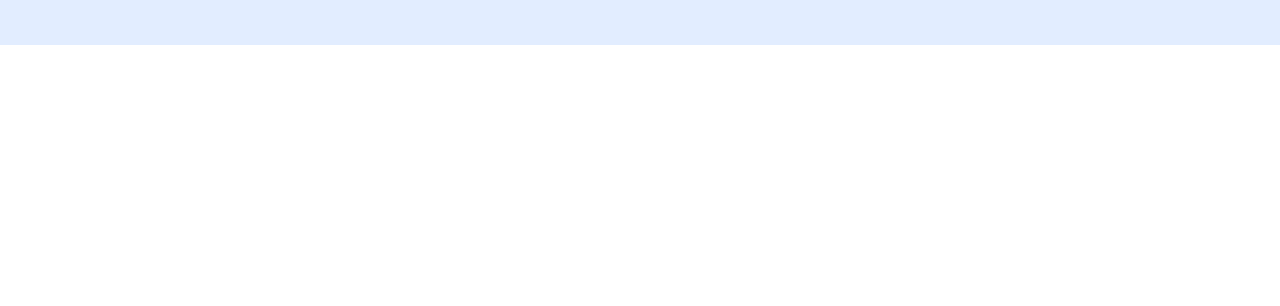
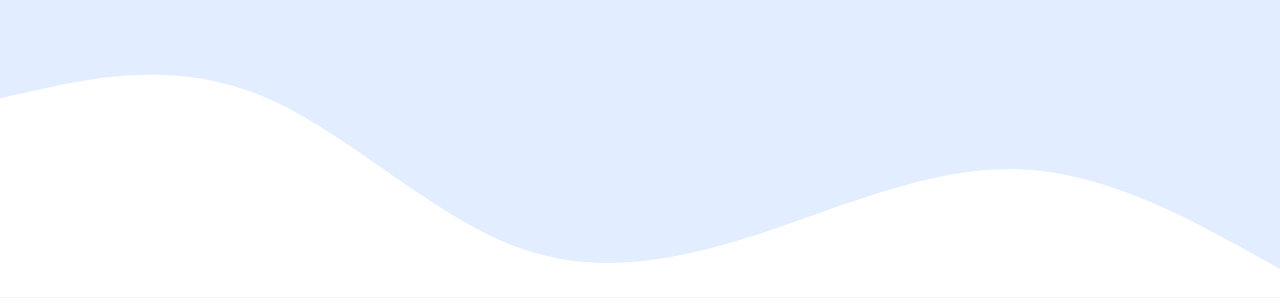
Before and after one commit to sitizahrafazria/Membuat-Portofolio, a plain HTML site: page index.html in a window 1280 px wide. Shown: the part 230-536 px from the top of the page. Drawn offline with nearby package versions, Linux system fonts and the light colour scheme.

Commit message:
Membuat Gelombang

```diff
--- a/index.html
+++ b/index.html
@@ -46,6 +46,8 @@
       <img src="img/saya.jpg" alt="Siti Zahra Fazria" width="200" class="rounded-circle img-thumbnail" />
       <h1 class="display-4">Siti Zahra Fazria</h1>
       <p class="lead">I am learning to become a web developer.</p>
+      <svg xmlns="http://www.w3.org/2000/svg" viewBox="0 0 1440 320"><path fill="#ffffff" fill-opacity="10" d="M0,96L48,85.3C96,75,192,53,288,90.7C384,128,480,224,576,261.3C672,299,768,277,864,245.3C960,213,1056,171,1152,176C1248,181,1344,235,1392,261.3L1440,288L1440,320L1392,320C1344,320,1248,320,1152,320C1056,320,960,320,864,320C768,320,672,320,576,320C480,320,384,320,288,320C192,320,96,320,48,320L0,320Z"></path></svg>
+      </svg>
     </section>
     <!-- Akhir Jumbotron -->
 
--- a/style.css
+++ b/style.css
@@ -1,4 +1,4 @@
 .jumbotron {
-  padding: 2rem 1rem;
+  padding-top: 2rem;
   background-color: #e2edff;
 }
```
Also changed, not shown: screenshot/Efek Glombang .jpg (added).
